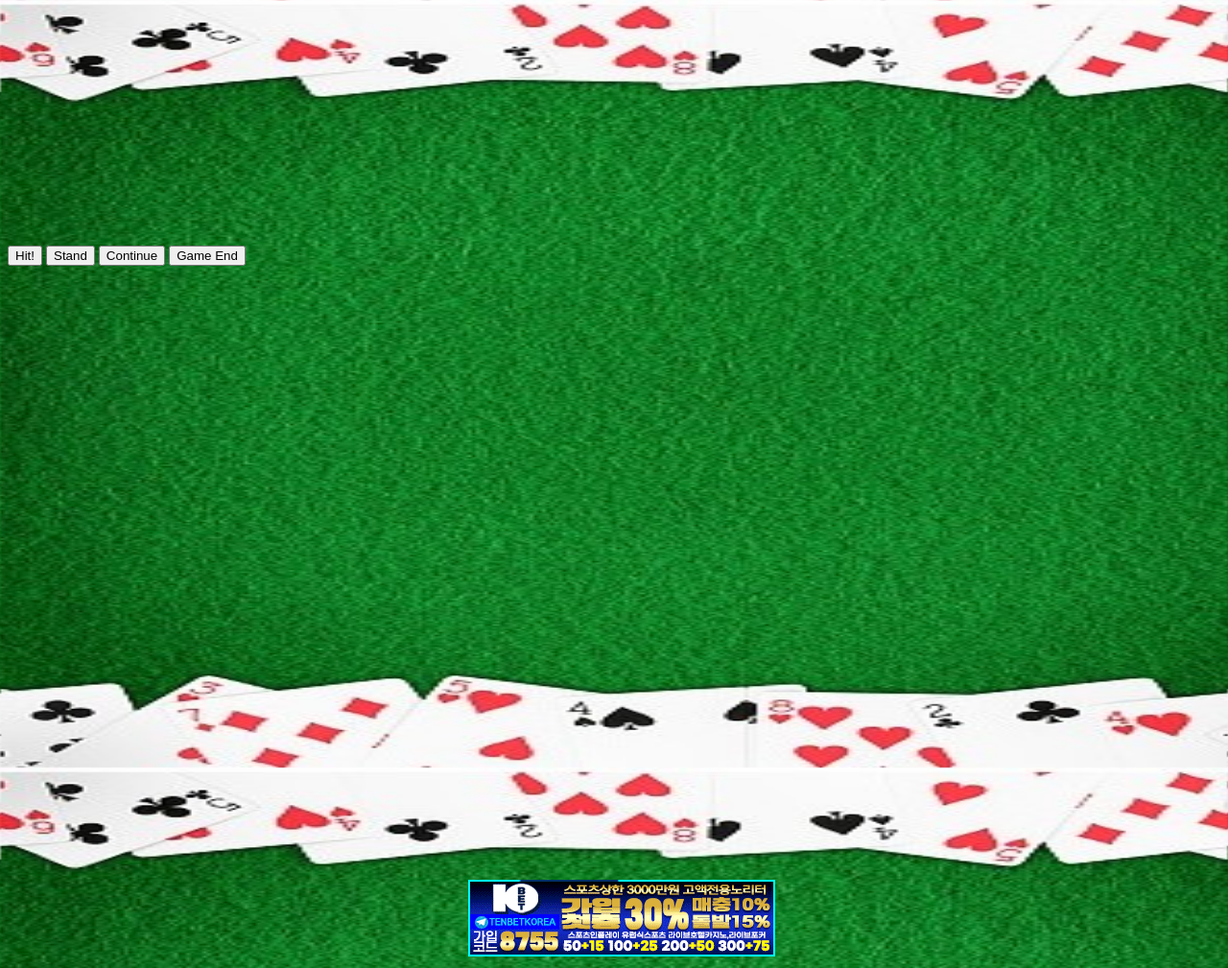
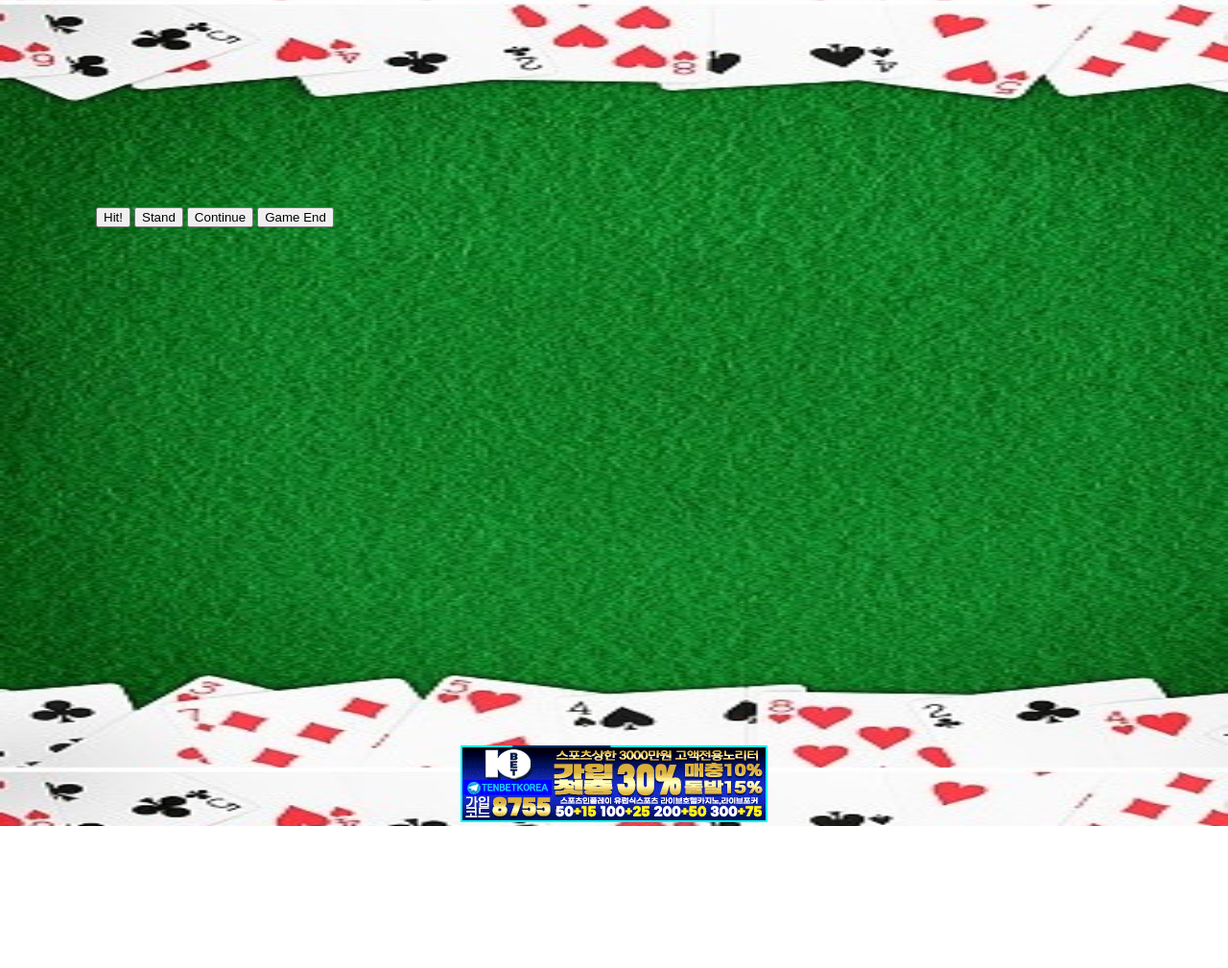
Before and after one commit to Encore-Playdata-BigData-Course/playingCards, a website: page jaeung.html in a window 1280 px wide. Shown: the whole page at 96% size. After the commit the page ends 861 px from the top, so only its background shows below. Drawn offline with Linux system fonts and the light colour scheme.

Commit message:
Update jaeung.html

```diff
--- a/jaeung.html
+++ b/jaeung.html
@@ -1,19 +1,21 @@
 <!DOCTYPE html>
 <html lang="en">
+<style>
+    body {height: auto; width: 100vw; max-width: 1080px; margin: 0 auto;}
+</style>
 <head>
     <meta charset="UTF-8">
     <meta name="viewport" content="width=device-width, initial-scale=1.0">
     <title>Document</title>
 </head>
 <body /*onload="doPopupopen();"*/
-    style="height: 100%; width: 100%;; background-image: url('imgs/board.jpg'); background-repeat: no-repeat; background-attachment: fixed; background-size: 100% 100%;">
+    style="background-image: url('imgs/board.jpg'); background-repeat: no-repeat; background-attachment: fixed; background-size: 100% 100%;">
     <div style="margin-top: 20%; color: azure;">
         <button id="pickCard" onclick="addscore()">Hit!</button>
         <button id="getResult" onclick="getResult()">Stand</button>
         <button id = "gameover" onclick="gameover(true)">Continue</button>
         <button id = "gameover" onclick="gameover(false)">Game End</button>
     </div>
-
     <div id="dealerCard">
     </div>
     <div id="card">
@@ -162,16 +164,14 @@
            window. open("sh.html", "popup01", "width=450, height=700");
         }
         </script>
-</body>
     <div id="result" style="margin-top: 50%; color: azure;">
     </div>
-<footer>
-    <div>
+    <div style="scroll-margin-bottom: ;">
         <center>
             <img src="imgs/175.gif" alt="">
         </center>
     </div>
-</footer>
+</body>
 </html>
 
 <!-- 3. 종합점수 계산(승수 쌓인거라던지) -->
```
